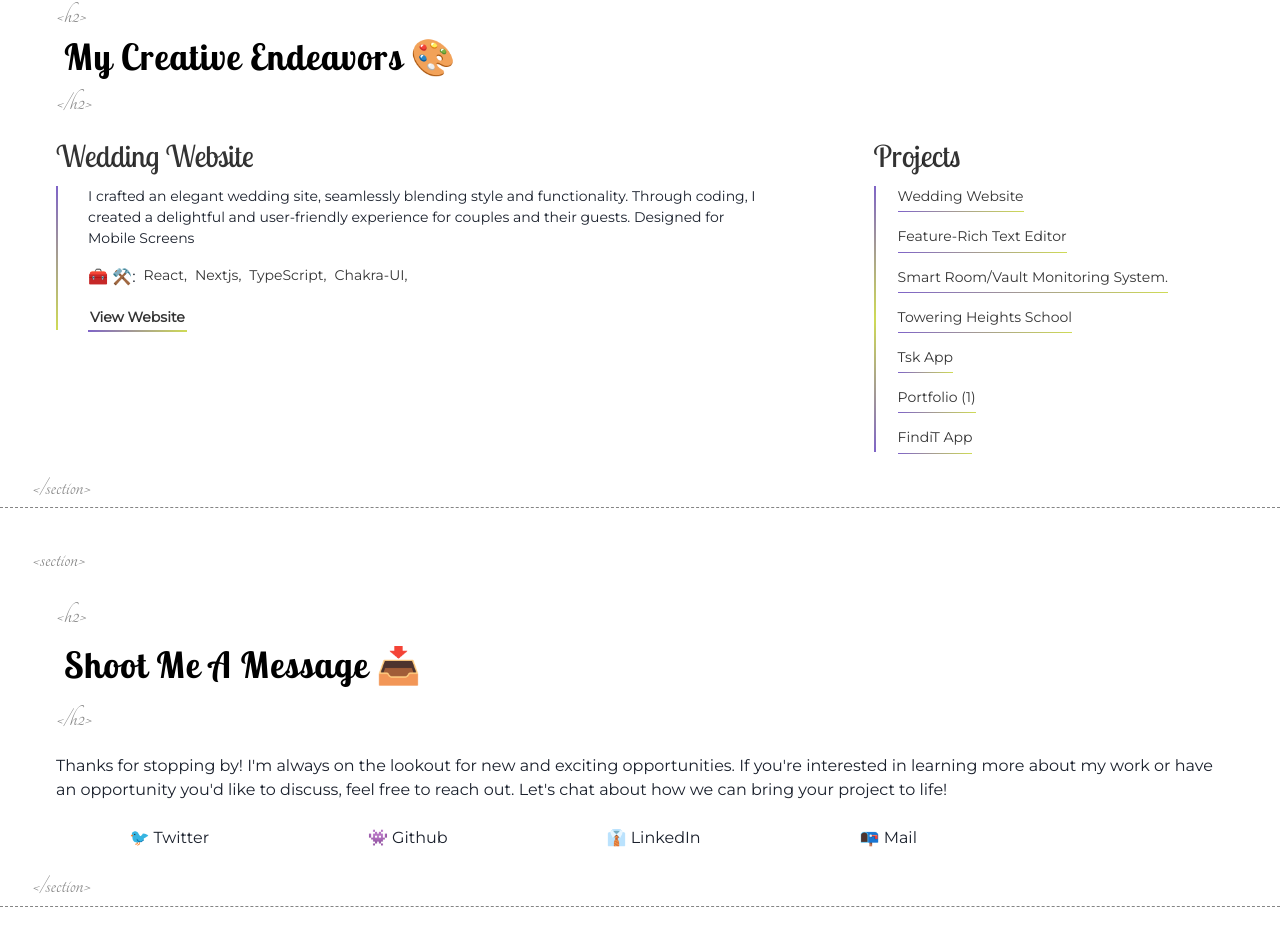
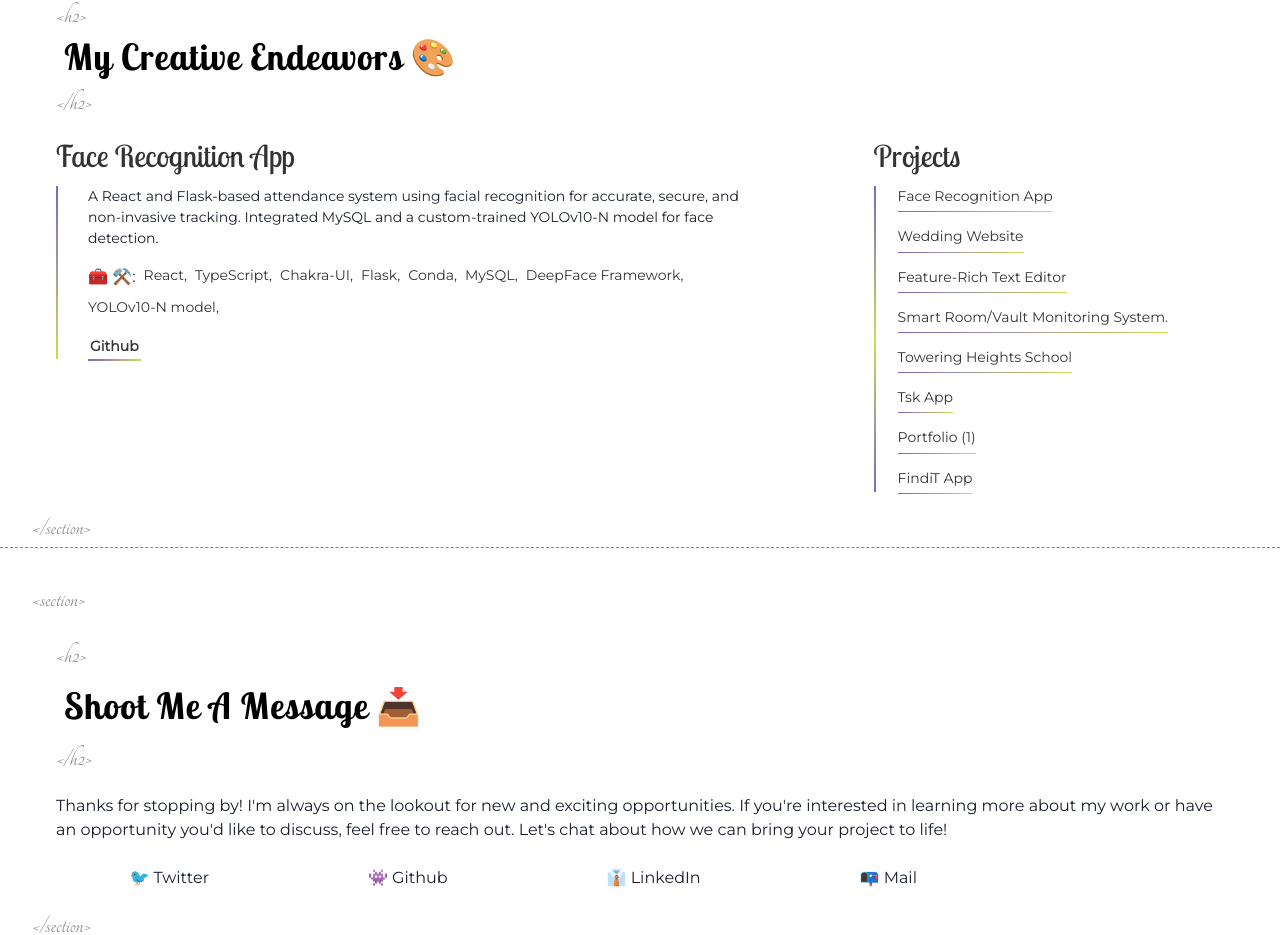
Before and after one commit to Meekunn/meekunn.github.io, a Next.js app: page / in a window 1280 px wide. Shown: the part 1616-2551 px from the top of the page. Before the commit the page ends 2523 px from the top, so only its background shows below. Built offline with nearby package versions, Linux system fonts and the light colour scheme; a web font is replaced by a local one.

Commit message:
Update projects.ts

```diff
--- a/components/Projects/projects.ts
+++ b/components/Projects/projects.ts
@@ -1,4 +1,11 @@
 export const projects: Project[] = [
+	{
+		name: "Face Recognition App",
+		summary: "A React and Flask-based attendance system using facial recognition for accurate, secure, and non-invasive tracking. Integrated MySQL and a custom-trained YOLOv10-N model for face detection.",
+		// url: "https://weddingsite-teal.vercel.app/",
+		github: "https://github.com/Meekunn/face_recognition_app",
+		tools: ["React", "TypeScript", "Chakra-UI", "Flask", "Conda", "MySQL", "DeepFace Framework", "YOLOv10-N model"],
+	},
 	{
 		name: "Wedding Website",
 		summary: "I crafted an elegant wedding site, seamlessly blending style and functionality. Through coding, I created a delightful and user-friendly experience for couples and their guests. Designed for Mobile Screens",
```
